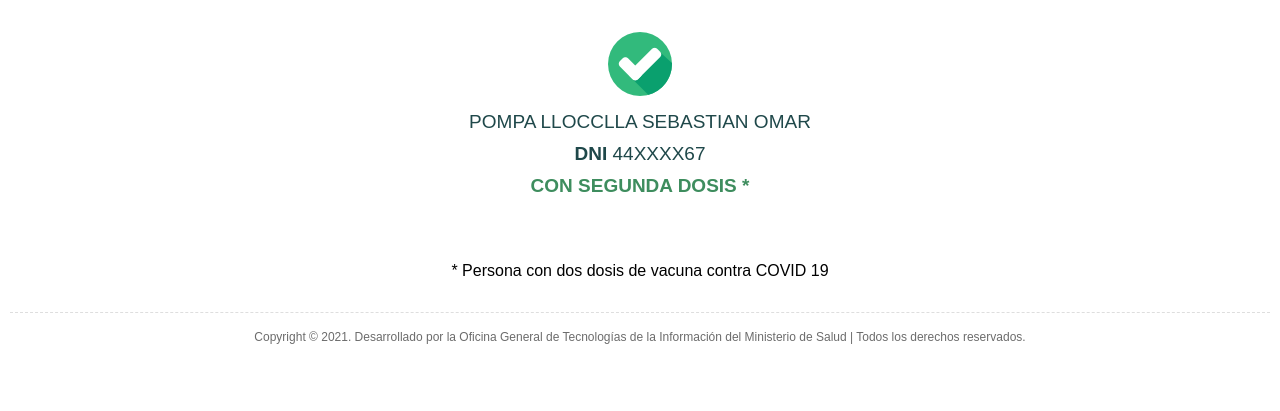
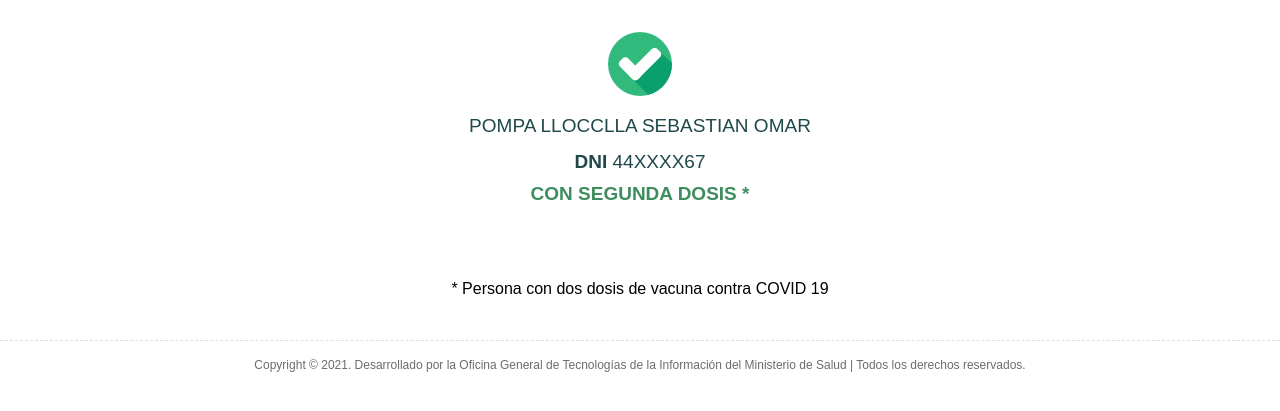
Before and after one commit to Sebasthian-P/minsa-carnet_de_vacunacion, a plain HTML site: page index.html in a window 1280 px wide. Shown: the part 165-576 px from the top of the page. Drawn offline with Linux system fonts and the light colour scheme.

Commit message:
Modificacion

```diff
--- a/resources/css/style.css
+++ b/resources/css/style.css
@@ -13,7 +13,8 @@
 .bgs {
     width: 100%;
     height: 100%;
-    position: relative;
+    position: absolute;
+    z-index: -1;
 }
 
 .bgs img {
@@ -21,7 +22,6 @@
 }
 
 .bgs :nth-child(2) {
-    position: absolute;
     bottom: 0px;
     z-index: 20;
 }
@@ -54,7 +54,7 @@
     top: 28px;
     justify-content: space-around;
     align-items: center;
-    padding: 60px 10px 0px;
+    padding: 60px 0px 0px;
     text-transform: uppercase;
 }
 
@@ -80,6 +80,11 @@
     font-weight: 500;
 }
 
+.box__hero h3 {
+    margin: 0 10px;
+    line-height: 30px;
+}
+
 .box__hero h4 {
     margin: 10px;
 }
@@ -94,6 +99,8 @@
     text-transform: none;
     margin-bottom: 32px;
     text-align: center;
+    padding: 10px;
+    background-color: rgba(255, 255, 255, 0.7);
 }
 
 
```
